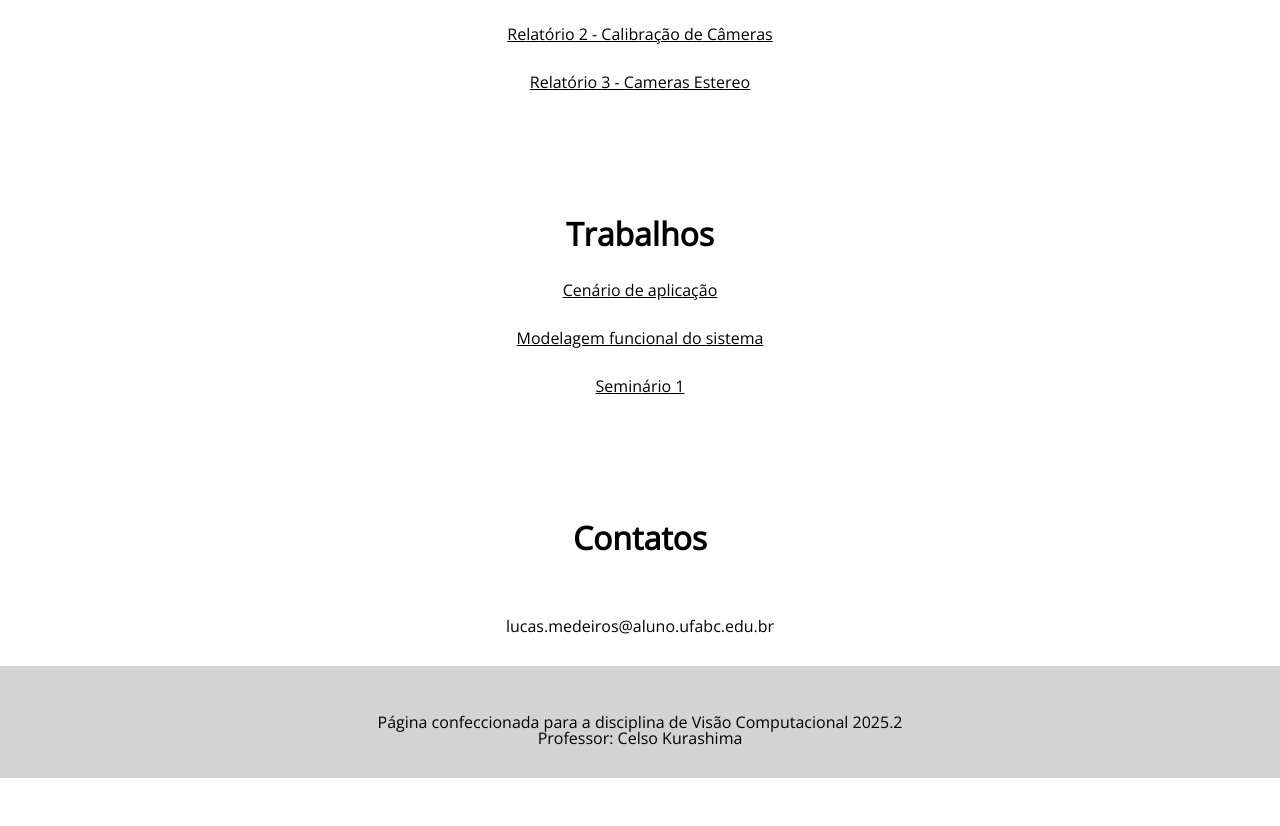
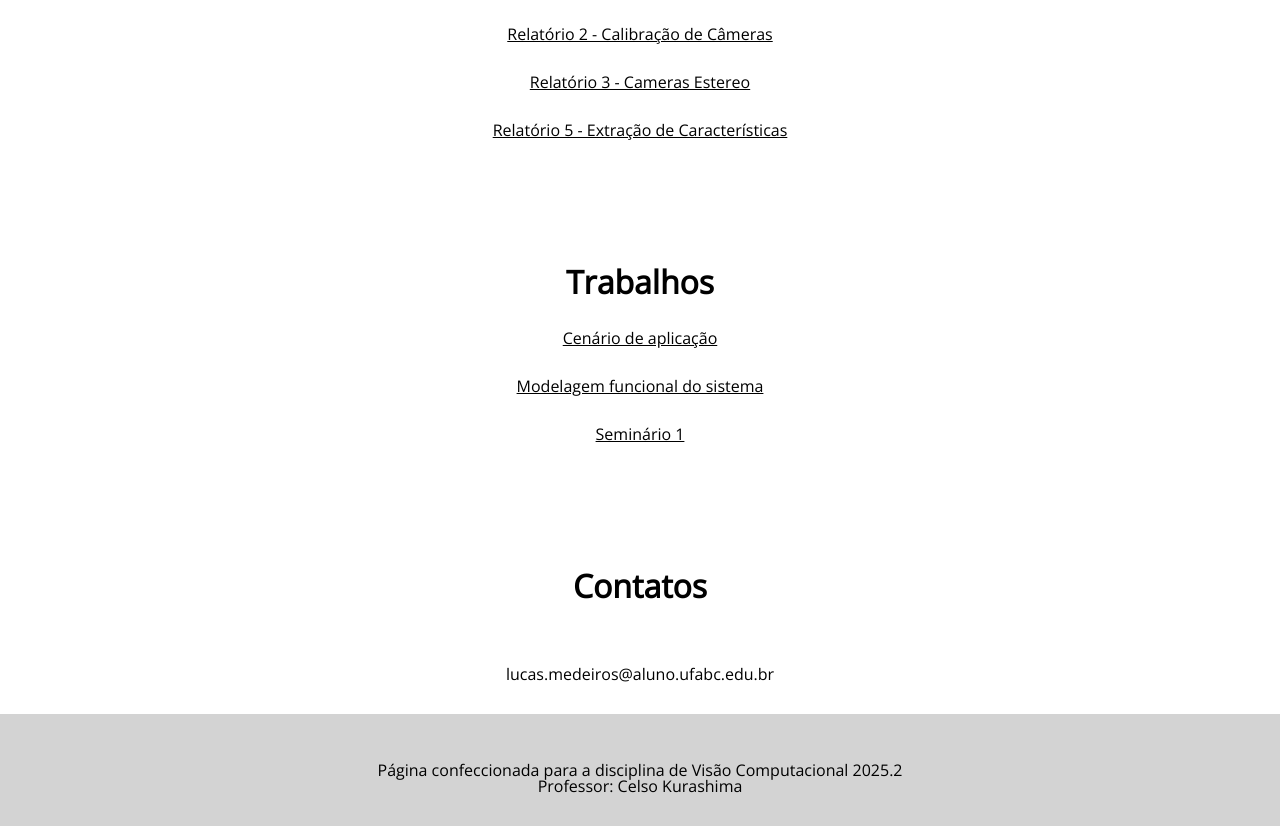
Before and after one commit to LucasMedeiros29/LucasMedeiros29.github.io, a plain HTML site: page index.html in a window 1280 px wide. Shown: the part 1361-2187 px from the top of the page. Before the commit the page ends 2139 px from the top, so only its background shows below. Drawn offline with nearby package versions, Linux system fonts and the light colour scheme.

Commit message:
Update index.html

```diff
--- a/index.html
+++ b/index.html
@@ -34,6 +34,7 @@
             <li><a href="lab1/lab1.html">Relatório 1 - Captura de Imagem e de Video</a></li>
             <li><a href="lab2/lab2.html">Relatório 2 - Calibração de Câmeras</a></li>
             <li><a href="lab3/lab3.html">Relatório 3 - Cameras Estereo</a></li>
+	    <li><a href="lab5/lab5.html">Relatório 5 - Extração de Características</a></li>
         </ul>
 
 		<h3>Trabalhos</h3>
```
